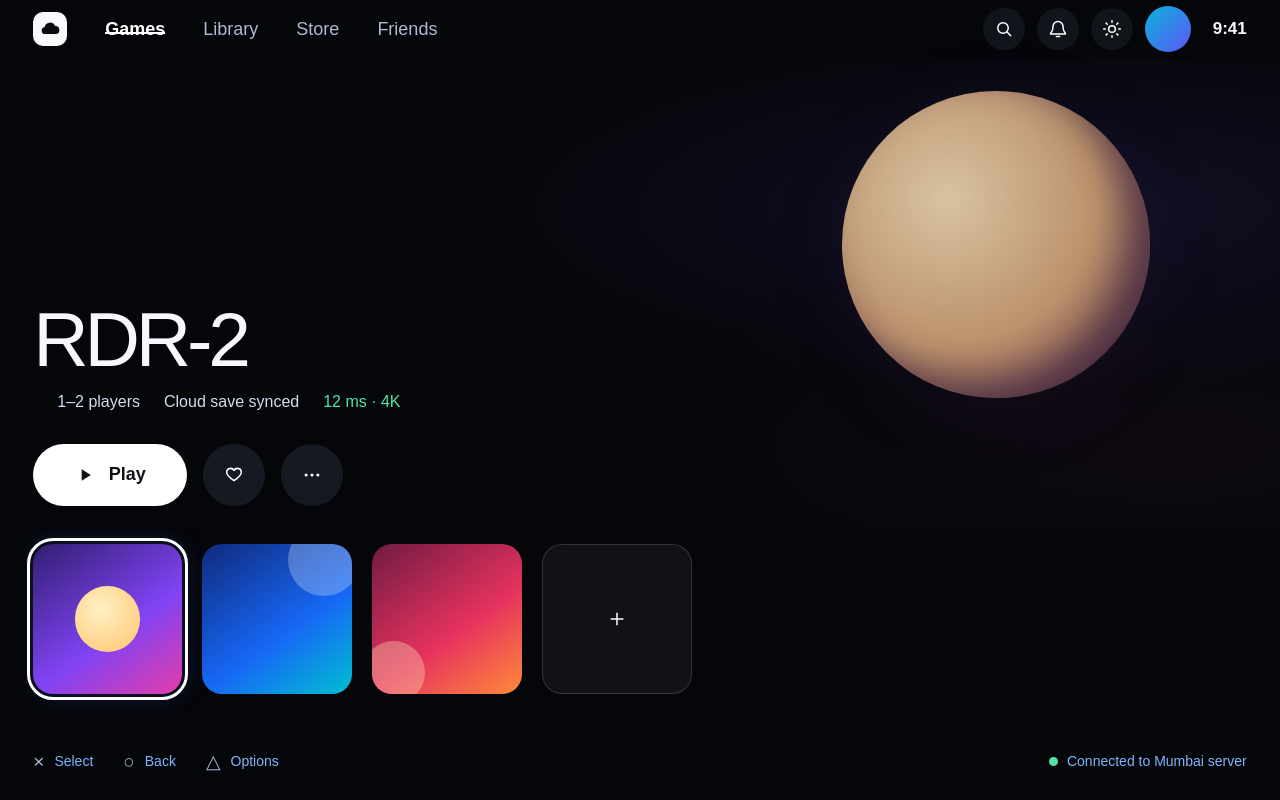
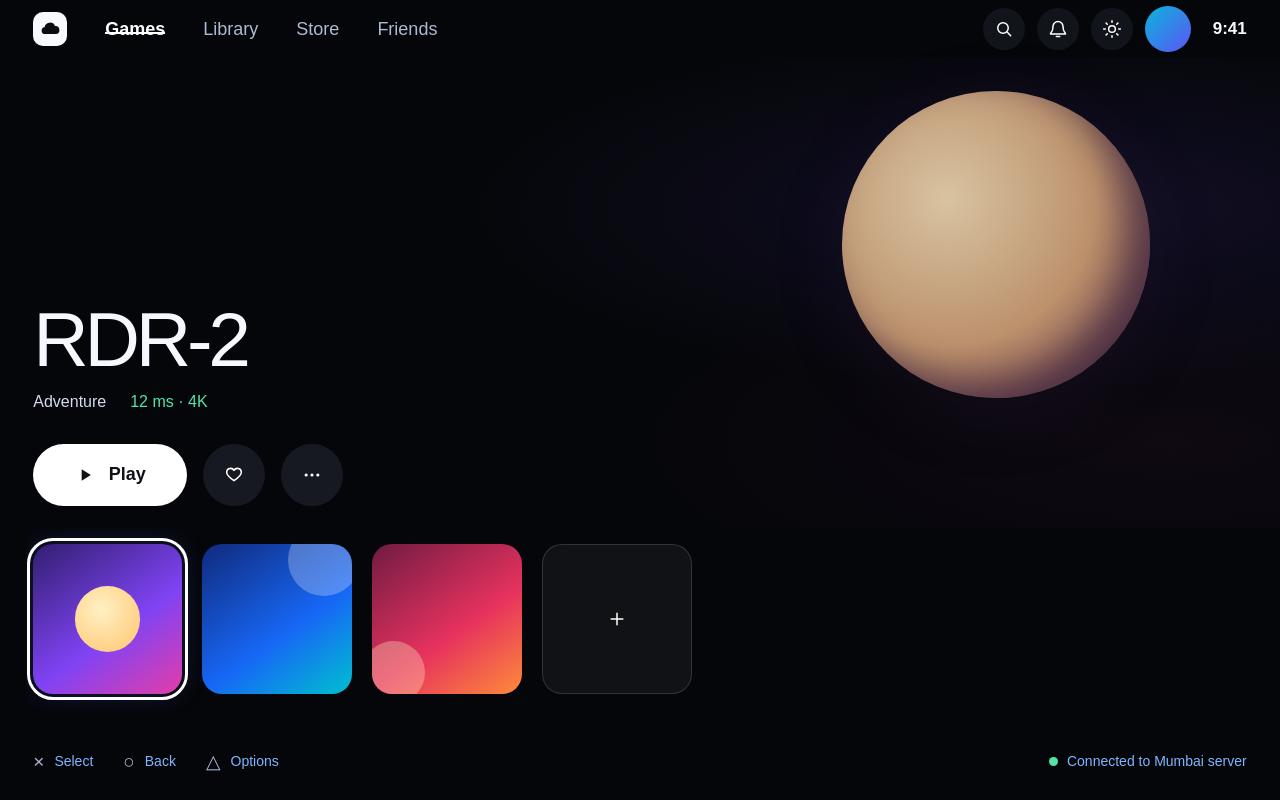
Before and after one commit to ojaswane/CloudGame_client, a Next.js app in the folder frontend/: page / in a window 1280 px wide. Built offline with nearby package versions, Linux system fonts and the light colour scheme.

Commit message:
feat: update featured game metadata display with game type

```diff
--- a/frontend/app/page.tsx
+++ b/frontend/app/page.tsx
@@ -37,7 +37,8 @@ export default function Home() {
         <div className="feature-copy">
           <h1 id="featured-title">{games[0].name}</h1>
           <div className="game-meta">
-            <span></span><span>1–2 players</span><span>Cloud save synced</span><span className="connection-speed">12 ms · 4K</span>
+            {/* replace this with actual game metadata */}
+            <span>{games[0].type}</span><span className="connection-speed">12 ms · 4K</span>
           </div>
           <div className="feature-actions">
             <button className="play-button"><Icon name="play" /><span>Play</span></button>
```
